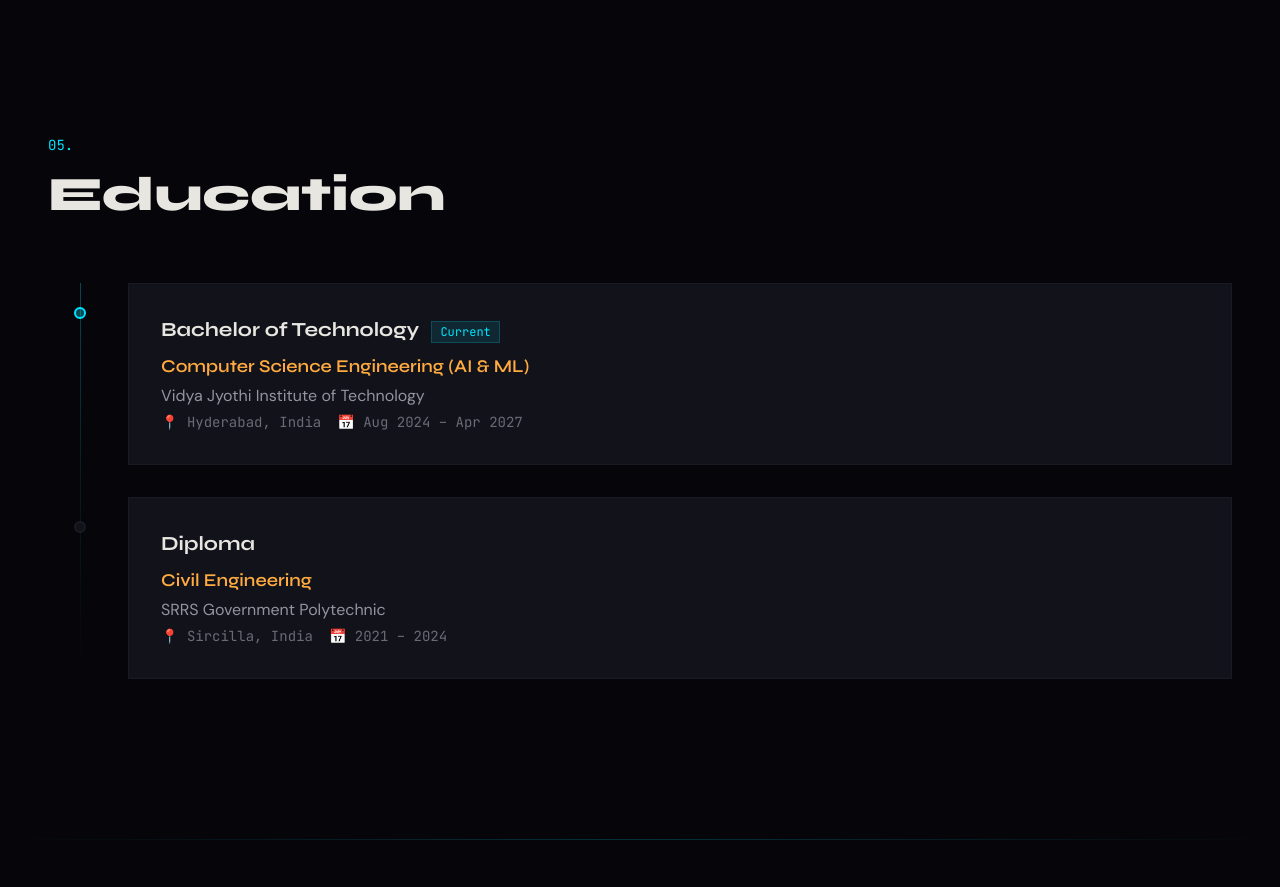
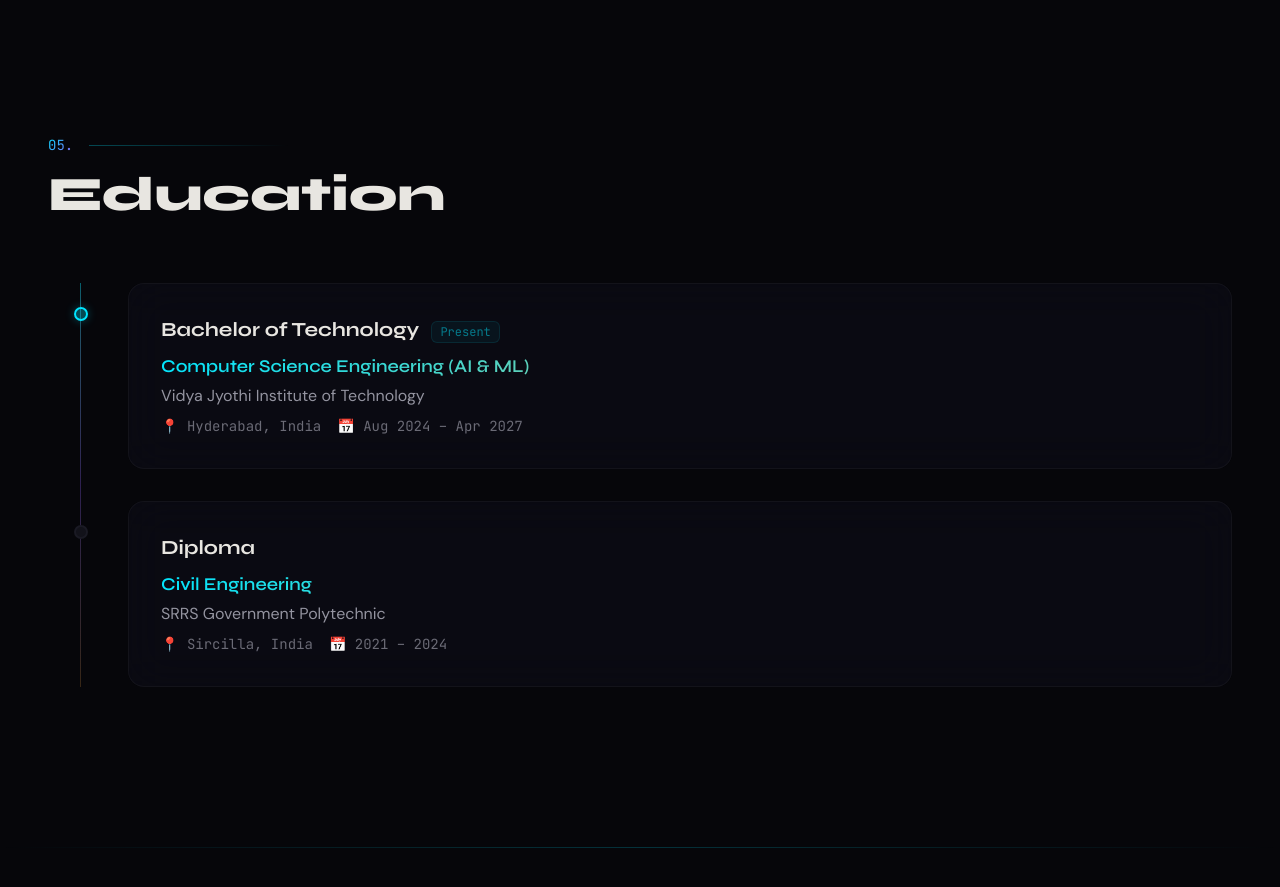
Before and after one commit to Harshavardhan1636/portfolio-v2, a Next.js app: page / in a window 1280 px wide. Shown: the part 4460-5347 px from the top of the page. Built offline with nearby package versions, Linux system fonts and the light colour scheme.

Commit message:
feat: upgrade Education with gradient timeline, glass cards, alternating entrance

```diff
--- a/src/components/Education.tsx
+++ b/src/components/Education.tsx
@@ -2,6 +2,7 @@
 
 import { motion, useInView } from "framer-motion";
 import { useRef } from "react";
+import GradientText from "./GradientText";
 
 const EDUCATION = [
   {
@@ -36,8 +37,10 @@ export default function Education() {
           className="mb-16"
         >
           <div className="flex items-center gap-4 mb-4">
-            <span className="font-mono text-sm text-cyan">05.</span>
-            <div className="hr-accent flex-1 max-w-[200px]" />
+            <span className="font-mono text-sm">
+              <GradientText>05.</GradientText>
+            </span>
+            <div className="flex-1 max-w-[200px] h-px bg-gradient-to-r from-cyan/30 to-transparent" />
           </div>
           <h2 className="font-display font-extrabold text-4xl md:text-5xl text-cream">
             Education
@@ -45,14 +48,14 @@ export default function Education() {
         </motion.div>
 
         <div className="relative">
-          {/* Timeline line */}
-          <div className="absolute left-4 md:left-8 top-0 bottom-0 w-px bg-gradient-to-b from-cyan/30 via-cyan/10 to-transparent" />
+          {/* Gradient timeline line */}
+          <div className="absolute left-4 md:left-8 top-0 bottom-0 w-px bg-gradient-to-b from-cyan/40 via-violet/30 to-amber/20" />
 
           <div className="space-y-8">
             {EDUCATION.map((edu, i) => (
               <motion.div
                 key={edu.school}
-                initial={{ opacity: 0, x: -20 }}
+                initial={{ opacity: 0, x: i % 2 === 0 ? -20 : 20 }}
                 animate={isInView ? { opacity: 1, x: 0 } : {}}
                 transition={{ duration: 0.6, delay: 0.2 + i * 0.2 }}
                 className="relative pl-12 md:pl-20"
@@ -60,32 +63,32 @@ export default function Education() {
                 {/* Timeline dot */}
                 <div className="absolute left-2.5 md:left-6.5 top-6">
                   <div
-                    className={`w-3 h-3 rounded-full border-2 ${
+                    className={`w-3.5 h-3.5 rounded-full border-2 ${
                       edu.current
-                        ? "border-cyan bg-cyan/30"
+                        ? "border-cyan bg-cyan/30 shadow-[0_0_10px_rgba(0,229,255,0.3)]"
                         : "border-noir-border bg-noir-card"
                     }`}
                   />
                   {edu.current && (
-                    <div className="absolute inset-0 w-3 h-3 rounded-full bg-cyan/40 animate-ping" />
+                    <div className="absolute inset-0 w-3.5 h-3.5 rounded-full bg-cyan/40 animate-ping" />
                   )}
                 </div>
 
-                <div className="bg-noir-card border border-noir-border p-6 md:p-8 group hover:border-cyan/20 transition-all duration-500">
+                <div className="glass glass-hover p-6 md:p-8">
                   <div className="flex flex-wrap items-baseline gap-3 mb-2">
                     <h3 className="font-display font-bold text-xl text-cream">
                       {edu.degree}
                     </h3>
                     {edu.current && (
-                      <span className="font-mono text-xs text-cyan bg-cyan/10 px-2 py-0.5 border border-cyan/20">
-                        Current
+                      <span className="font-mono text-xs text-cyan bg-cyan/10 px-2 py-0.5 rounded-md border border-cyan/20 animate-pulse">
+                        Present
                       </span>
                     )}
                   </div>
-                  <p className="text-amber font-display font-semibold text-lg mb-1">
+                  <p className="gradient-text-warm font-display font-semibold text-lg mb-1">
                     {edu.field}
                   </p>
-                  <p className="text-muted-light mb-1">{edu.school}</p>
+                  <p className="text-muted-light mb-2">{edu.school}</p>
                   <div className="flex flex-wrap gap-4 font-mono text-sm text-muted">
                     <span>📍 {edu.location}</span>
                     <span>📅 {edu.period}</span>
```
